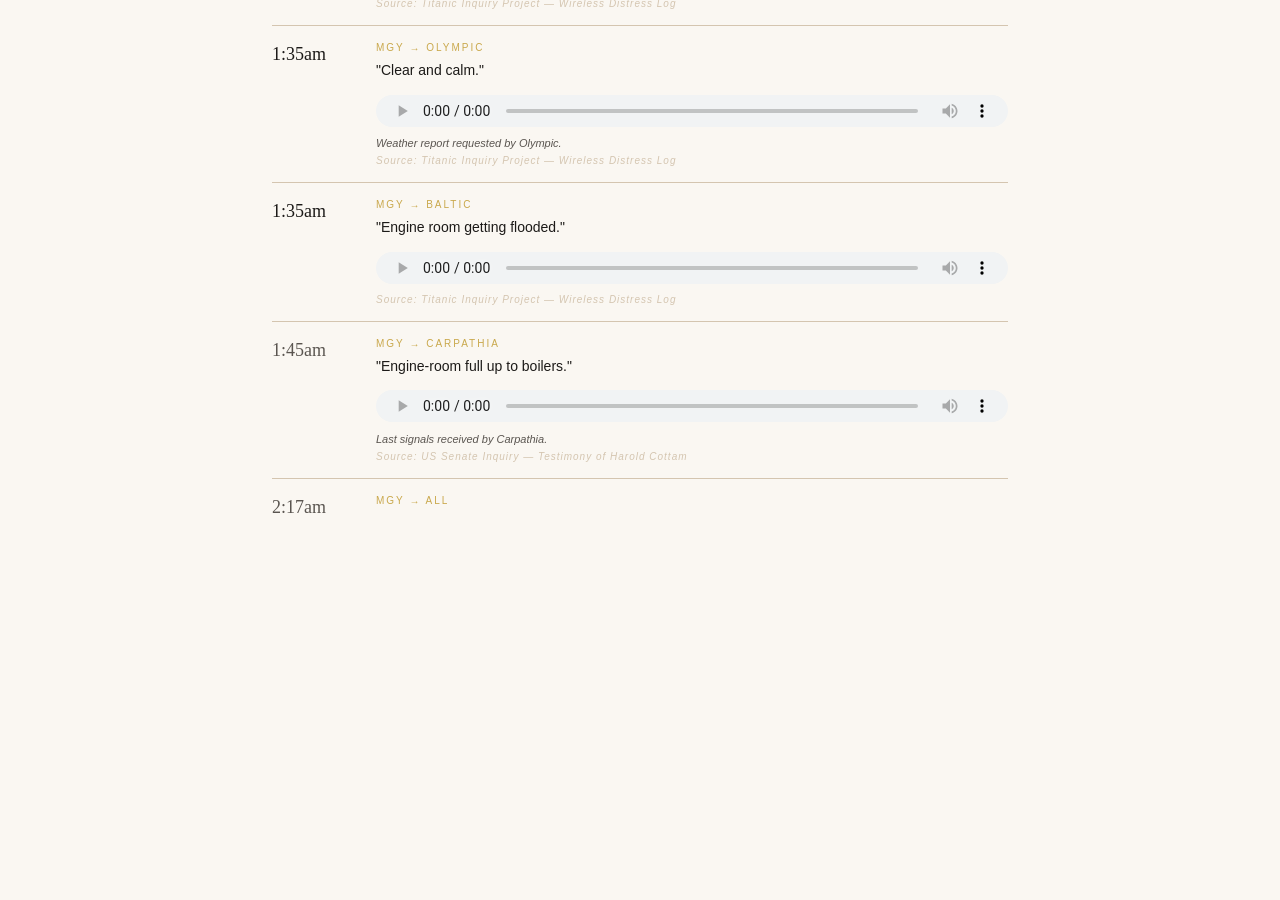
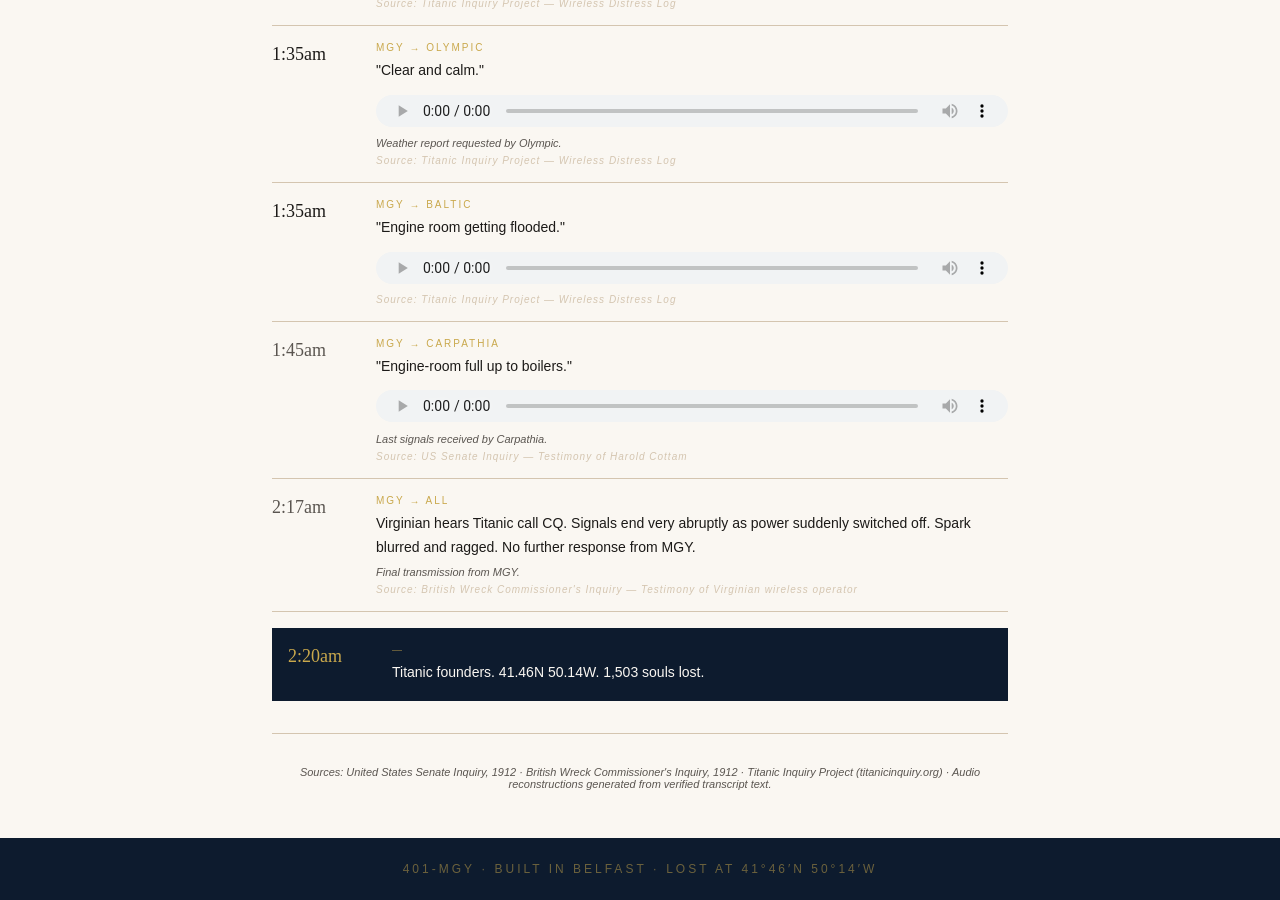
Before and after one commit to rodney1710/401MGY, a Jekyll site: the page built from wireless-log.md, in a window 1280 px wide and 900 px high, scrolled down 3108 px. Built offline with Jekyll 4.4.1, drawn with Linux system fonts in a browser that asks for light colours; a style sheet for code colours, icons or effects is not loaded; before the commit the page ends 3722 px from its top, so only the background shows below that.

Commit message:
Update wireless.html

```diff
--- a/_layouts/wireless.html
+++ b/_layouts/wireless.html
@@ -276,3 +276,45 @@
         <div class="tx-time">2:17am</div>
         <div class="tx-content">
           <div class="tx-route">MGY → All</div>
+          <div class="tx-text">Virginian hears Titanic call CQ. Signals end very abruptly as power suddenly switched off. Spark blurred and ragged. No further response from MGY.</div>
+          <div class="tx-note">Final transmission from MGY.</div>
+          <div class="tx-source">Source: British Wreck Commissioner's Inquiry — Testimony of Virginian wireless operator</div>
+        </div>
+      </div>
+
+      <div class="transmission sunk">
+        <div class="tx-time">2:20am</div>
+        <div class="tx-content">
+          <div class="tx-route">—</div>
+          <div class="tx-text">Titanic founders. 41.46N 50.14W. 1,503 souls lost.</div>
+        </div>
+      </div>
+
+    </div>
+
+    <div class="wireless-source">
+      Sources: United States Senate Inquiry, 1912 · British Wreck Commissioner's Inquiry, 1912 · Titanic Inquiry Project (titanicinquiry.org) · Audio reconstructions generated from verified transcript text.
+    </div>
+
+  </main>
+
+  <footer class="site-footer">
+    <p>401-MGY · Built in Belfast · Lost at 41°46′N 50°14′W</p>
+  </footer>
+
+  <script>
+    const players = document.querySelectorAll('audio');
+    players.forEach(player => {
+      player.addEventListener('play', () => {
+        players.forEach(other => {
+          if (other !== player) {
+            other.pause();
+            other.currentTime = 0;
+          }
+        });
+      });
+    });
+  </script>
+
+</body>
+</html>
```
